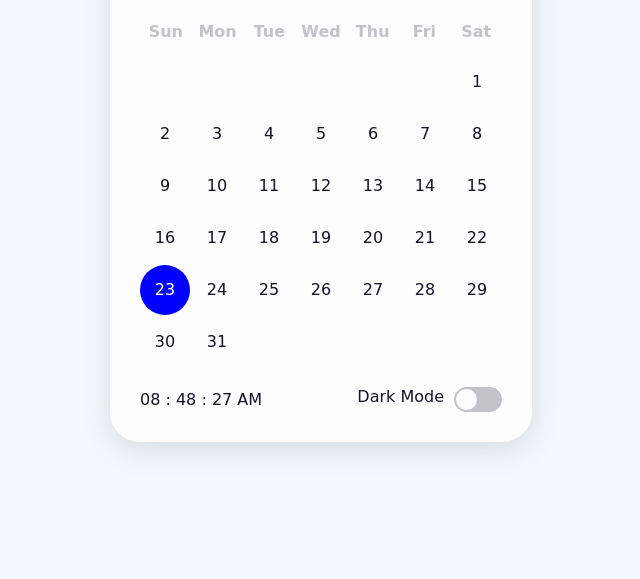
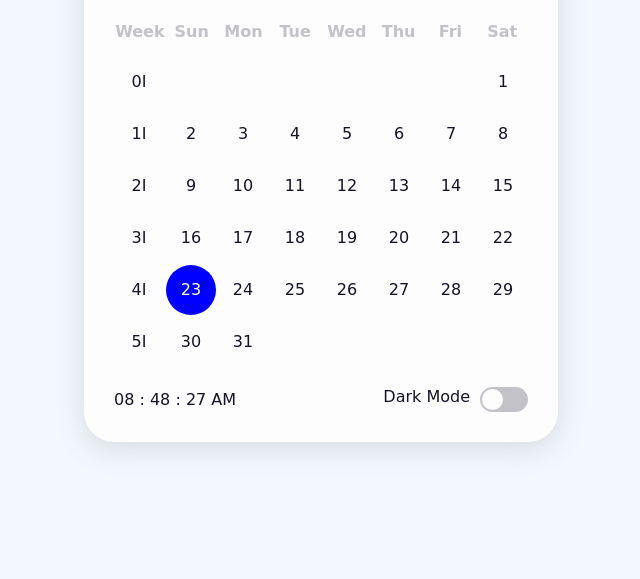
Before and after one commit to trananhtuat/js-calendar, a plain HTML site: page index.html in a window 1280 px wide. Shown: the part 241-820 px from the top of the page, without its empty margins (319-959 px from the left). Drawn offline with nearby package versions, Linux system fonts and the light colour scheme; some packages are replaced by stand-ins of ours; a script that the page names is missing; some icons are missing.

Commit message:
Working on date feature

```diff
--- a/app.css
+++ b/app.css
@@ -86,7 +86,7 @@ body {
 .calendar-week-day {
     height: 50px;
     display: grid;
-    grid-template-columns: repeat(7, 1fr);
+    grid-template-columns: repeat(8, 1fr);
     font-weight: 600;
 }
 
@@ -98,7 +98,7 @@ body {
 
 .calendar-days {
     display: grid;
-    grid-template-columns: repeat(7, 1fr);
+    grid-template-columns: repeat(8, 1fr);
     gap: 2px;
     color: var(--color-txt);
 }
--- a/app.js
+++ b/app.js
@@ -37,28 +37,27 @@ generateCalendar = (month, year) => {
     let first_day = new Date(year, month, 1);
 
 	// console.log(days_of_month[month] + first_day.getDay() - 1);
-	let i,f=true;
+	let i,f=0;
     for (i = 0; i <= days_of_month[month] + first_day.getDay() - 1; i++) {
         let day = document.createElement('div');
-		/*if(i%7===0 && f)
+		if((i)%7===0)
 		{
-			day.innerHTML = "I";
-			f=false;
-			i--;
-		}*/
+			let day = document.createElement('div');
+			day.innerHTML = f+"I";
+			calendar_days.appendChild(day);
+			console.log(f);
+			f++;
+		}
         if (i >= first_day.getDay()) {
             day.classList.add('calendar-day-hover');
-			f=true;
             day.innerHTML = i - first_day.getDay() + 1;
             day.innerHTML += `<span></span><span></span><span></span><span></span>`;
             if (i - first_day.getDay() + 1 === currDate.getDate() && year === currDate.getFullYear() && month === currDate.getMonth()) {
                 day.classList.add('curr-date');
             }
         }
-		console.log(i,i-first_day.getDay()+1)
         calendar_days.appendChild(day);
     }
-	//console.log(i)
 }
 
 let month_list = calendar.querySelector('.month-list');
--- a/index.html
+++ b/index.html
@@ -28,6 +28,7 @@
         </div>
         <div class="calendar-body">
             <div class="calendar-week-day">
+				<div>Week</div>
                 <div>Sun</div>
                 <div>Mon</div>
                 <div>Tue</div>
```
